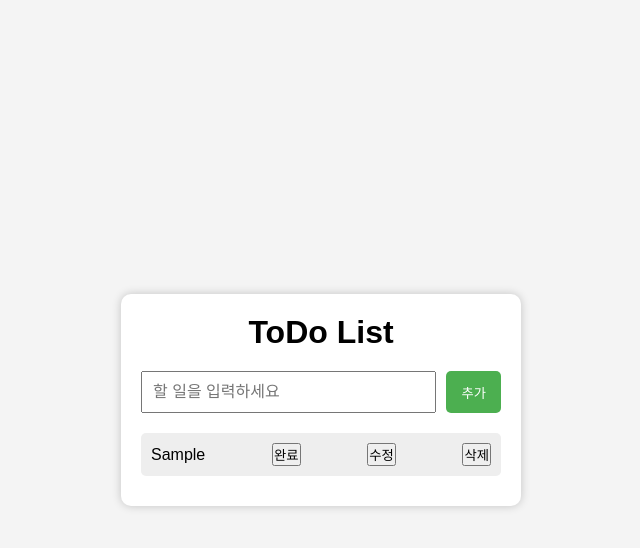
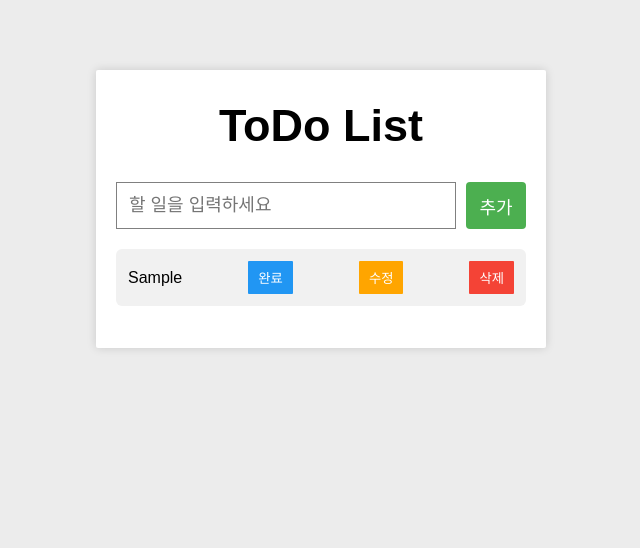
Before and after one commit to hyunwoo2001/todo-list-js, a plain HTML site: page index.html in a window 1280 px wide. Both pictures are taken after typing "Sample" into the empty fields and a click on the button "추가". Shown: the whole page, without its empty margins (319-959 px from the left). Drawn offline with Linux system fonts and the light colour scheme.

Commit message:
Update style.css

```diff
--- a/style.css
+++ b/style.css
@@ -1,94 +1,89 @@
 *{
-  margin:0;
-  padding:0;
-  box-sizing:border-box;
+  margin: 0;
+  padding: 0;
+  box-sizing: border-box;
 }
 
 body{
-  background:#f4f4f4;
-  font-family:Arial, sans-serif;
-  display:flex;
-  justify-content:center;
-  align-items:center;
-  height:100vh;
-  margin:0;
+  background: #ececec;
+  font-family: Arial, sans-serif;
 }
 
 .container{
-  width:400px;
-  background:white;
-  padding:20px;
-  border-radius:10px;
-  box-shadow:0 0 10px rgba(0,0,0,0.2);
+  width: 450px;
+  margin: 70px auto;
+  background: white;
+  padding: 30px 20px;
+  border-radius: 2px;
+  box-shadow: 0 0 10px rgba(0,0,0,0.15);
 }
 
 h1{
-  text-align:center;
-  margin-bottom:20px;
+  text-align: center;
+  margin-bottom: 30px;
+  font-size: 45px;
 }
 
 .input-area{
-  display:flex;
-  gap:10px;
-  margin-bottom:20px;
+  display: flex;
+  gap: 10px;
+  margin-bottom: 20px;
 }
 
 #todoInput{
-  flex:1;
-  padding:10px;
-  font-size:16px;
+  flex: 1;
+  padding: 12px;
+  font-size: 18px;
+  border: 1px solid gray;
 }
 
 #addBtn{
-  padding:10px 15px;
-  border:none;
-  background:#4caf50;
-  color:white;
-  cursor:pointer;
-  border-radius:5px;
+  width: 60px;
+  border: none;
+  background: #4caf50;
+  color: white;
+  font-size: 18px;
+  border-radius: 4px;
+  cursor: pointer;
 }
 
-#addBtn:hover{
-  background:#45a049;
+#todoList{
+  list-style: none;
 }
 
-ul{
-  list-style:none;
-}
+#todoList li{
+  background: #f1f1f1;
+  margin-bottom: 12px;
+  padding: 12px;
+  border-radius: 6px;
 
-li{
-  display:flex;
-  justify-content:space-between;
-  align-items:center;
-  background:#eee;
-  padding:10px;
-  margin-bottom:10px;
-  border-radius:5px;
+  display: flex;
+  align-items: center;
+  justify-content: space-between;
 }
 
 .completed{
-  text-decoration:line-through;
-  color:gray;
-  background:#d9ffd9;
+  background: #dff5dd !important;
+  text-decoration: line-through;
+  color: gray;
 }
 
-.btn-group button{
-  margin-left:5px;
-  border:none;
-  padding:5px 8px;
-  cursor:pointer;
-  border-radius:4px;
-  color:white;
+button{
+  border: none;
+  padding: 7px 10px;
+  color: white;
+  border-radius: 1px;
+  cursor: pointer;
 }
 
-.completeBtn{
-  background:#2196f3;
+button:nth-child(1){
+  background: #2196f3;
 }
 
-.editBtn{
-  background:#ff9800;
+button:nth-child(2){
+  background: orange;
 }
 
-.deleteBtn{
-  background:#f44336;
+button:nth-child(3){
+  background: #f44336;
 }
```
